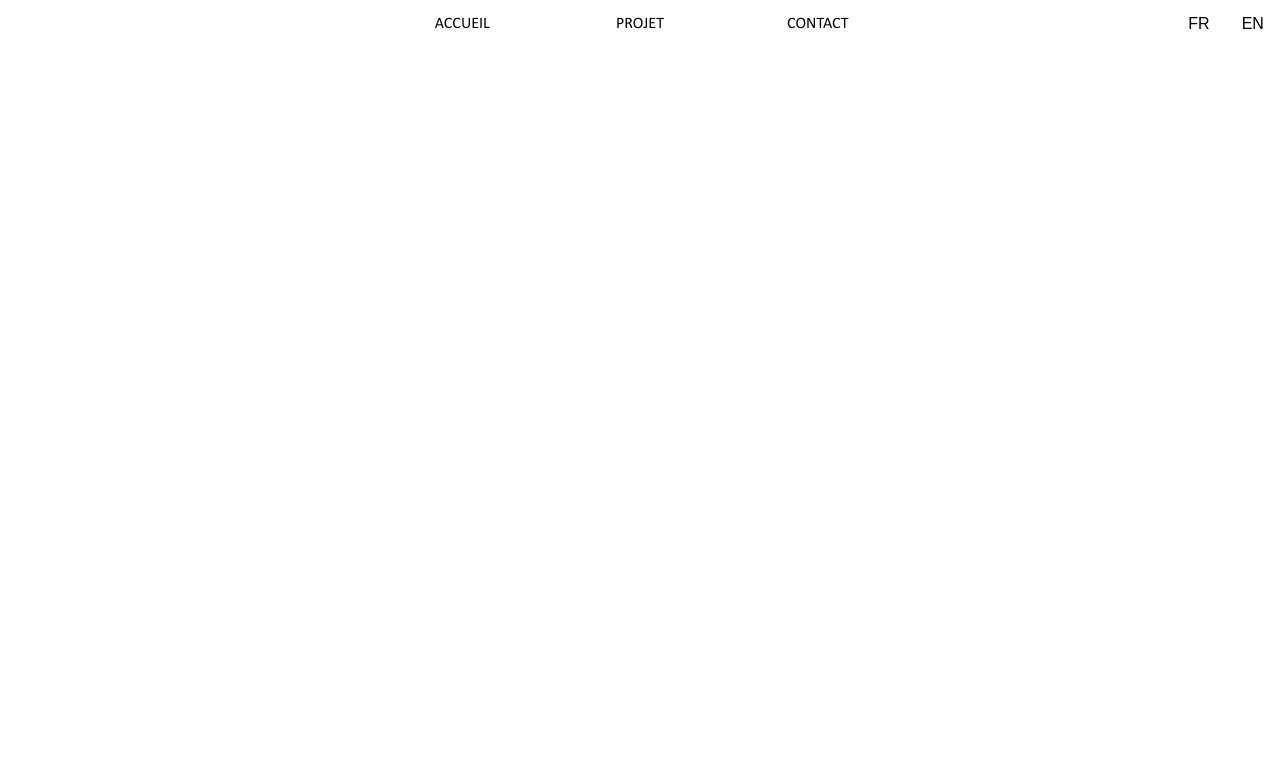
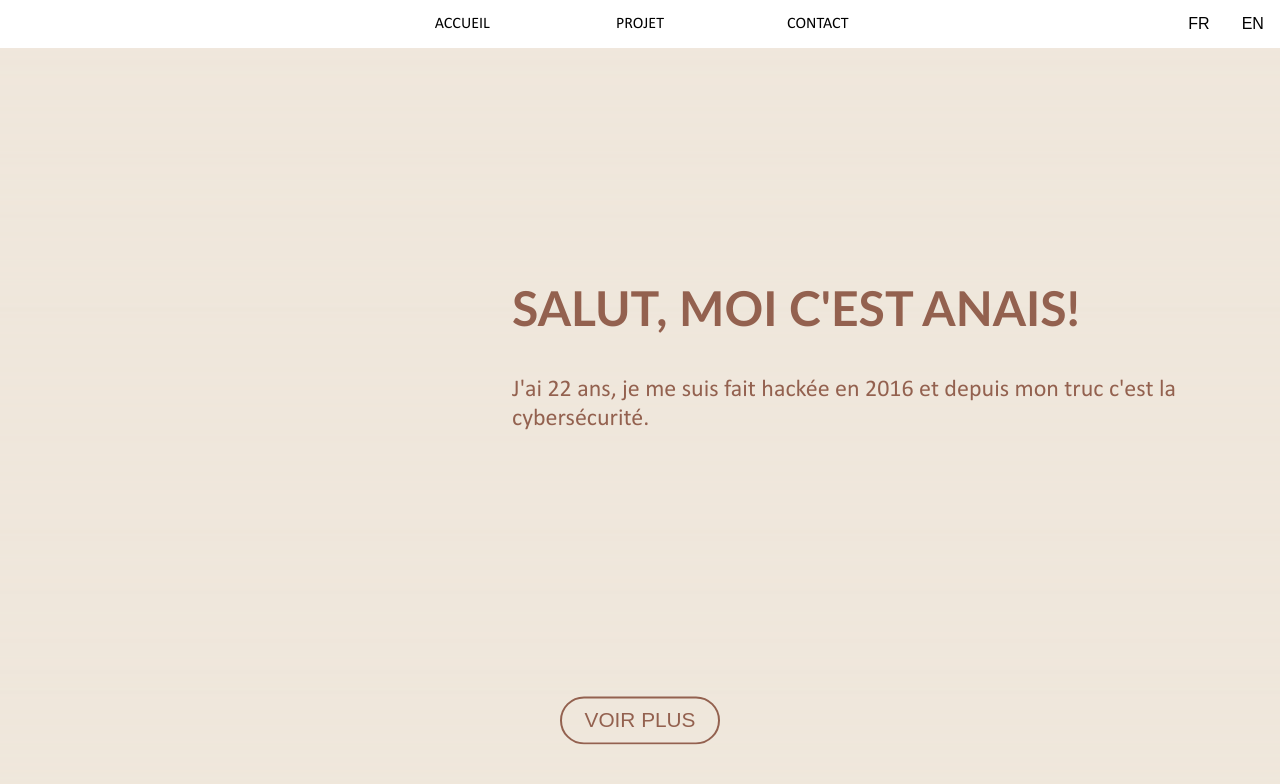
Before and after one commit to dilvy-anais/portfolio, an Angular app: page / in a window 1280 px wide. Shown: the top 784 px of the page. Built offline with nearby package versions, Linux system fonts and the light colour scheme.

Commit message:
create greeting-section

```diff
--- a/src/app/app.component.html
+++ b/src/app/app.component.html
@@ -1 +1,2 @@
 <app-header></app-header>
+<app-greeting></app-greeting>
--- a/src/app/app.module.ts
+++ b/src/app/app.module.ts
@@ -4,11 +4,13 @@ import { BrowserModule } from '@angular/platform-browser';
 import { AppRoutingModule } from './app-routing.module';
 import { AppComponent } from './app.component';
 import { HeaderComponent } from './section/header/header.component';
+import { GreetingComponent } from './section/greeting/greeting.component';
 
 @NgModule({
   declarations: [
     AppComponent,
-    HeaderComponent
+    HeaderComponent,
+    GreetingComponent
   ],
   imports: [
     BrowserModule,
--- /dev/null
+++ b/src/app/section/greeting/greeting.component.css
@@ -0,0 +1,51 @@
+section
+{
+  height: calc(100% - 3rem);
+  width:100%;
+  display:grid;
+  grid-template-columns: 1fr 1.5fr;
+  grid-template-rows: 4fr 1fr;
+  background-image: url("../../../assets/img/hey.gif");
+  background-repeat: no-repeat;
+  background-size: 100% 100%;
+  align-items: center;
+  font-family: calibri,sans-serif;
+  color: #93614F;
+}
+#greeting-section
+{
+  grid-area: 1 / 2 / 2 / 3;
+}
+h1
+{
+  font-size: 3rem;
+}
+p{
+  font-size: 1.5rem;
+}
+#greeting-button
+{
+  grid-area: 2 / 1 / 3 / 3;
+  align-items: center;
+}
+button
+{
+  display: block;
+  margin:auto;
+  border: 2px solid #93614F;
+  border-radius:50px;
+  background-color: transparent;
+  color: #93614F;
+  height: 3rem;
+  width: 10rem;
+  font-size: 1.3rem;
+  animation: bounce 0.3s ease infinite alternate;
+
+}
+button:hover
+{
+  background-color: #93614F;
+  color:#EFEBE0;
+  transition: background-color 0.2s ease-in-out;
+  animation-play-state: paused;
+}
--- /dev/null
+++ b/src/app/section/greeting/greeting.component.html
@@ -0,0 +1,11 @@
+<section>
+  <div id="greeting-section">
+    <h1>
+      SALUT, MOI C'EST ANAIS!
+    </h1>
+    <p>J'ai 22 ans, je me suis fait hackée en 2016 et depuis mon truc c'est la cybersécurité.</p>
+  </div>
+  <div id="greeting-button">
+    <button>VOIR PLUS</button>
+  </div>
+</section>
--- /dev/null
+++ b/src/app/section/greeting/greeting.component.ts
@@ -0,0 +1,15 @@
+import { Component, OnInit } from '@angular/core';
+
+@Component({
+  selector: 'app-greeting',
+  templateUrl: './greeting.component.html',
+  styleUrls: ['./greeting.component.css']
+})
+export class GreetingComponent implements OnInit {
+
+  constructor() { }
+
+  ngOnInit(): void {
+  }
+
+}
--- a/src/styles.css
+++ b/src/styles.css
@@ -2,6 +2,14 @@
 @font-face {
   font-family: calibri;
   src: url("./assets/policies/calibri-font-family/calibri-regular.ttf")
+}
+@keyframes bounce{
+  from{
+    transform: translateY(0);
+  }
+  to{
+    transform: translateY(-5px)
+  }
 }
 html,body
 {
```
Also changed, not shown: src/assets/img/hey.gif (added), 1 other file (tests, documents, lock files or other folders).
